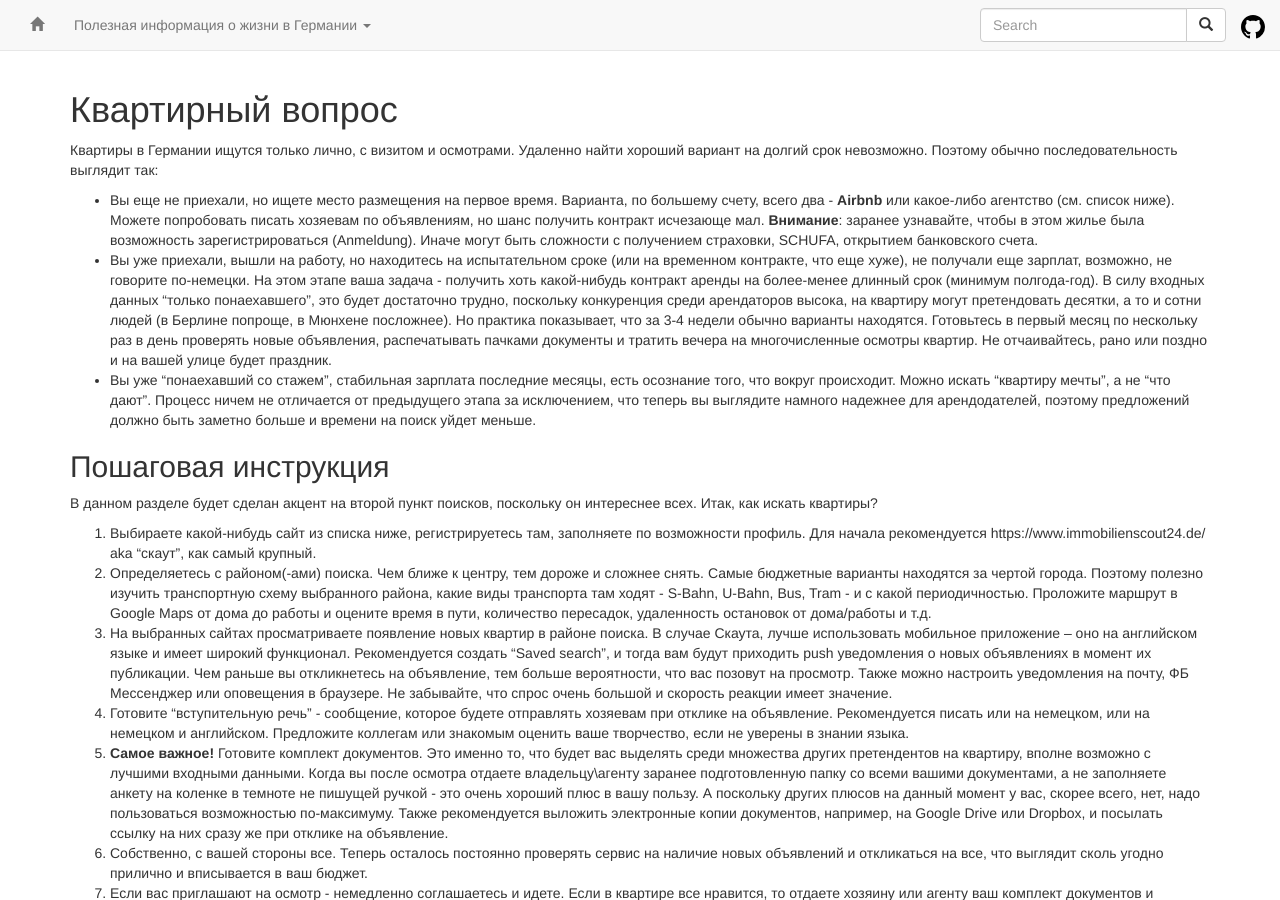
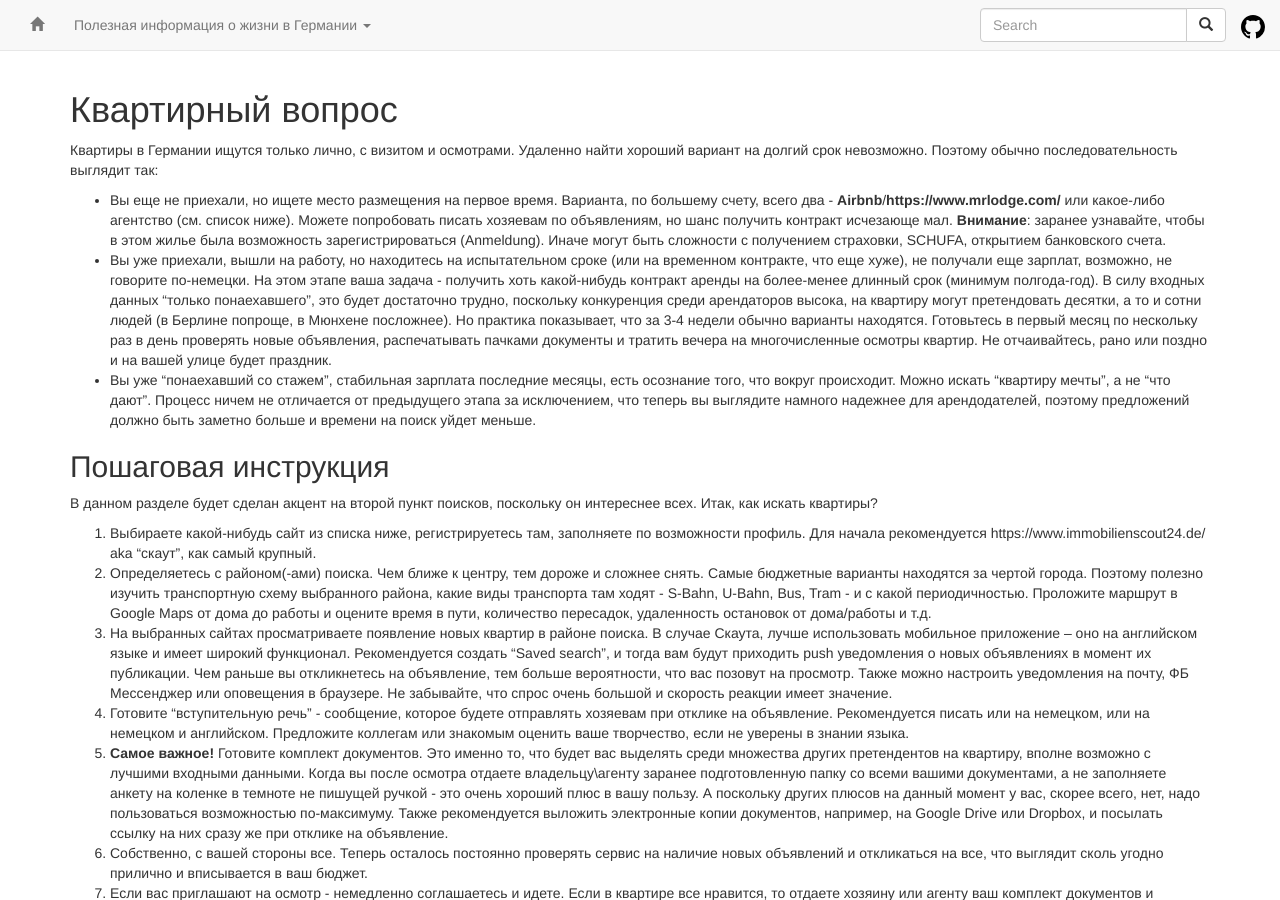
Before and after one commit to ru-de/faq, a Jekyll site: the page built from pages/Квартирный вопрос.md, in a window 1280 px wide and 900 px high. Built offline with Jekyll 4.4.1, drawn with Linux system fonts in a browser that asks for light colours; nearby versions of some CDN libraries; part of the change alters nothing that is shown.

Commit message:
Travis #1176: sync github pages

```diff
--- a/pages/Квартирный вопрос.md
+++ b/pages/Квартирный вопрос.md
@@ -6,7 +6,7 @@ layout: default
 # Квартирный вопрос
 
 Квартиры в Германии ищутся только лично, с визитом и осмотрами. Удаленно найти хороший вариант на долгий срок невозможно. Поэтому обычно последовательность выглядит так:
-- Вы еще не приехали, но ищете место размещения на первое время. Варианта, по большему счету, всего два - **Airbnb** или какое-либо агентство (см. список ниже). Можете попробовать писать хозяевам по объявлениям, но шанс получить контракт исчезающе мал. **Внимание**: заранее узнавайте, чтобы в этом жилье была возможность зарегистрироваться (Anmeldung).  Иначе могут быть сложности с получением страховки, SCHUFA, открытием банковского счета.
+- Вы еще не приехали, но ищете место размещения на первое время. Варианта, по большему счету, всего два - **Airbnb**/**https://www.mrlodge.com/** или какое-либо агентство (см. список ниже). Можете попробовать писать хозяевам по объявлениям, но шанс получить контракт исчезающе мал. **Внимание**: заранее узнавайте, чтобы в этом жилье была возможность зарегистрироваться (Anmeldung).  Иначе могут быть сложности с получением страховки, SCHUFA, открытием банковского счета.
 - Вы уже приехали, вышли на работу, но находитесь на испытательном сроке (или на временном контракте, что еще хуже), не получали еще зарплат, возможно, не говорите по-немецки. На этом этапе ваша задача - получить хоть какой-нибудь контракт аренды на более-менее длинный срок (минимум полгода-год). В силу входных данных "только понаехавшего", это будет достаточно трудно, поскольку конкуренция среди арендаторов высока, на квартиру могут претендовать десятки, а то и сотни людей (в Берлине попроще, в Мюнхене посложнее). Но практика показывает, что за 3-4 недели обычно варианты находятся. Готовьтесь в первый месяц по нескольку раз в день проверять новые объявления, распечатывать пачками документы и тратить вечера на многочисленные осмотры квартир. Не отчаивайтесь, рано или поздно и на вашей улице будет праздник.
 - Вы уже "понаехавший со стажем", стабильная зарплата последние месяцы, есть осознание того, что вокруг происходит. Можно искать "квартиру мечты", а не "что дают". Процесс ничем не отличается от предыдущего этапа за исключением, что теперь вы выглядите намного надежнее для арендодателей, поэтому предложений должно быть заметно больше и времени на поиск уйдет меньше.
 
```
